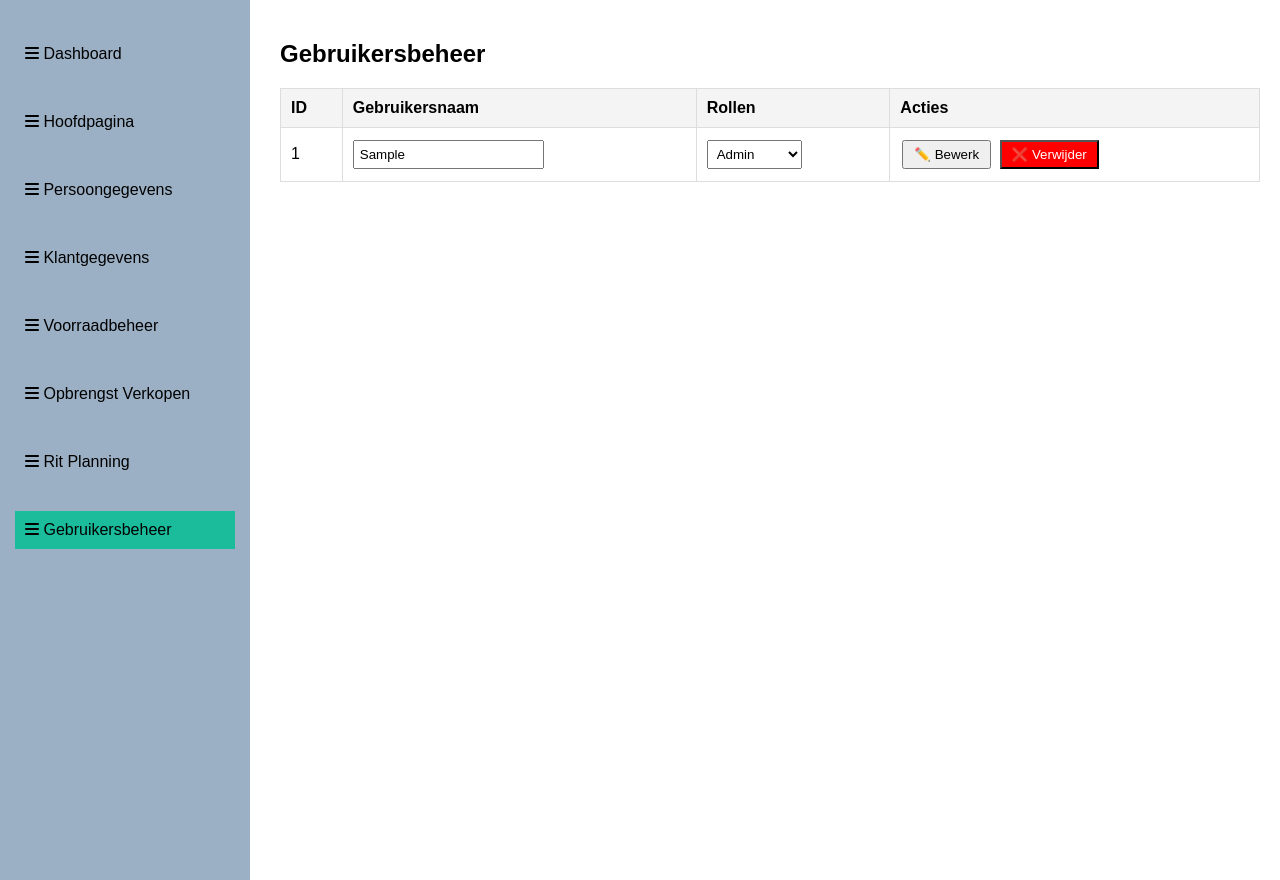
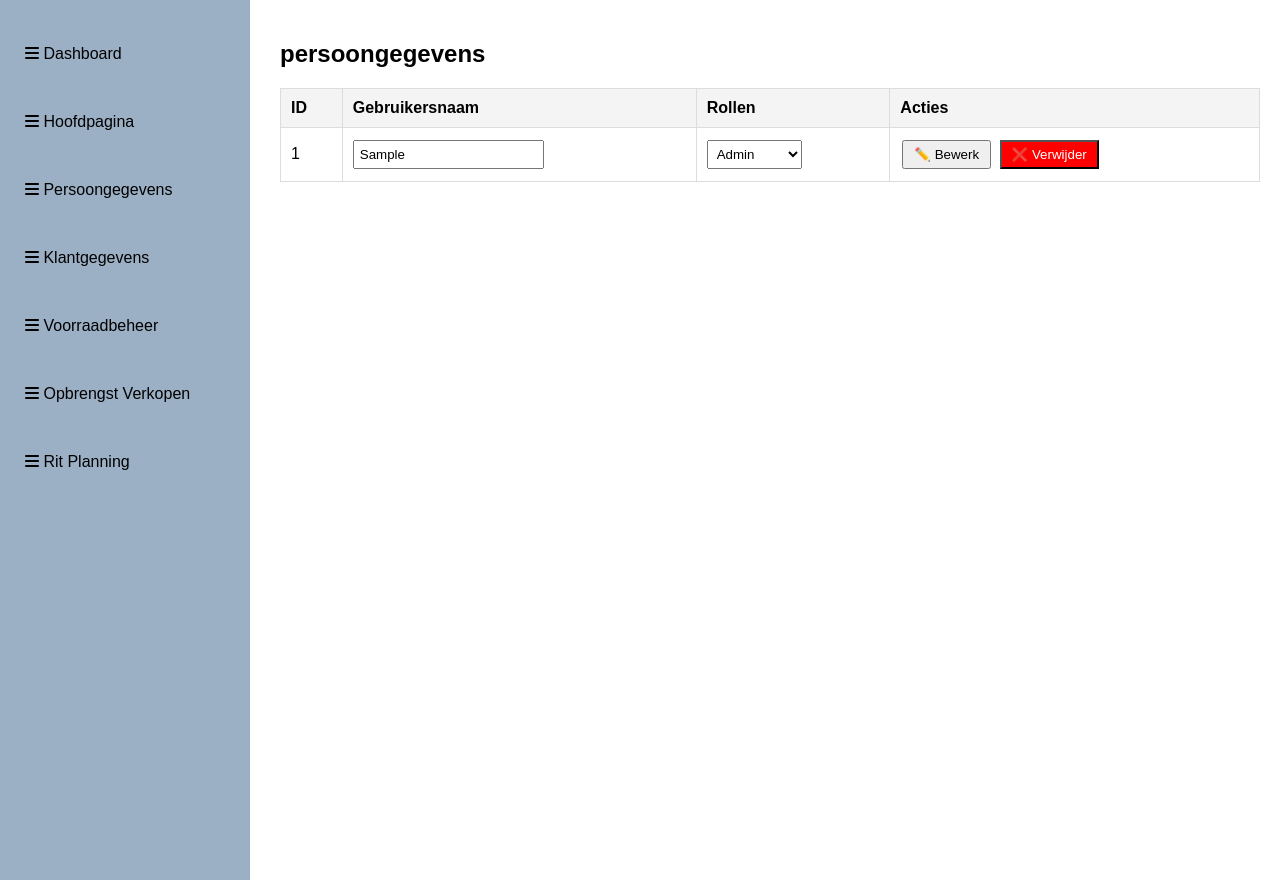
Before and after one commit to vadoss123/Centrum-Duurzaam, a PHP site: page /users.php in a window 1280 px wide. Run offline with PHP 8.4, Linux system fonts and the light colour scheme; tables that the repository leaves empty hold one stand-in row (values such as "Sample post").

Commit message:
users.php

```diff
--- a/users.php
+++ b/users.php
@@ -157,18 +157,17 @@ $rollen = $userManager->getAvailableRoles();
     <ul>
         <li><a href="dashboard.php"><i class="fas fa-bars"></i> Dashboard</a></li>
         <li><a href="index.php"><i class="fas fa-bars"></i> Hoofdpagina</a></li>
-        <li><a href="persoongegevens.php"><i class="fas fa-bars"></i> Persoongegevens</a></li>
+        <li><a href="users.php"><i class="fas fa-bars"></i> Persoongegevens</a></li>
         <li><a href="klantgegevens.php"><i class="fas fa-bars"></i> Klantgegevens</a></li>
         <li><a href="voorraadbeheer.php"><i class="fas fa-bars"></i> Voorraadbeheer</a></li>
         <li><a href="opbrengst_verkopen.php"><i class="fas fa-bars"></i> Opbrengst Verkopen</a></li>
         <li><a href="rit_planning.php"><i class="fas fa-bars"></i> Rit Planning</a></li>
-        <li><a href="users.php" style="background-color: #1ABC9C;"><i class="fas fa-bars"></i> Gebruikersbeheer</a></li>
     </ul>
 </div>
 
 
 <div class="content">
-    <h2>Gebruikersbeheer</h2>
+    <h2>persoongegevens</h2>
 
     <table>
         <tr>
```
